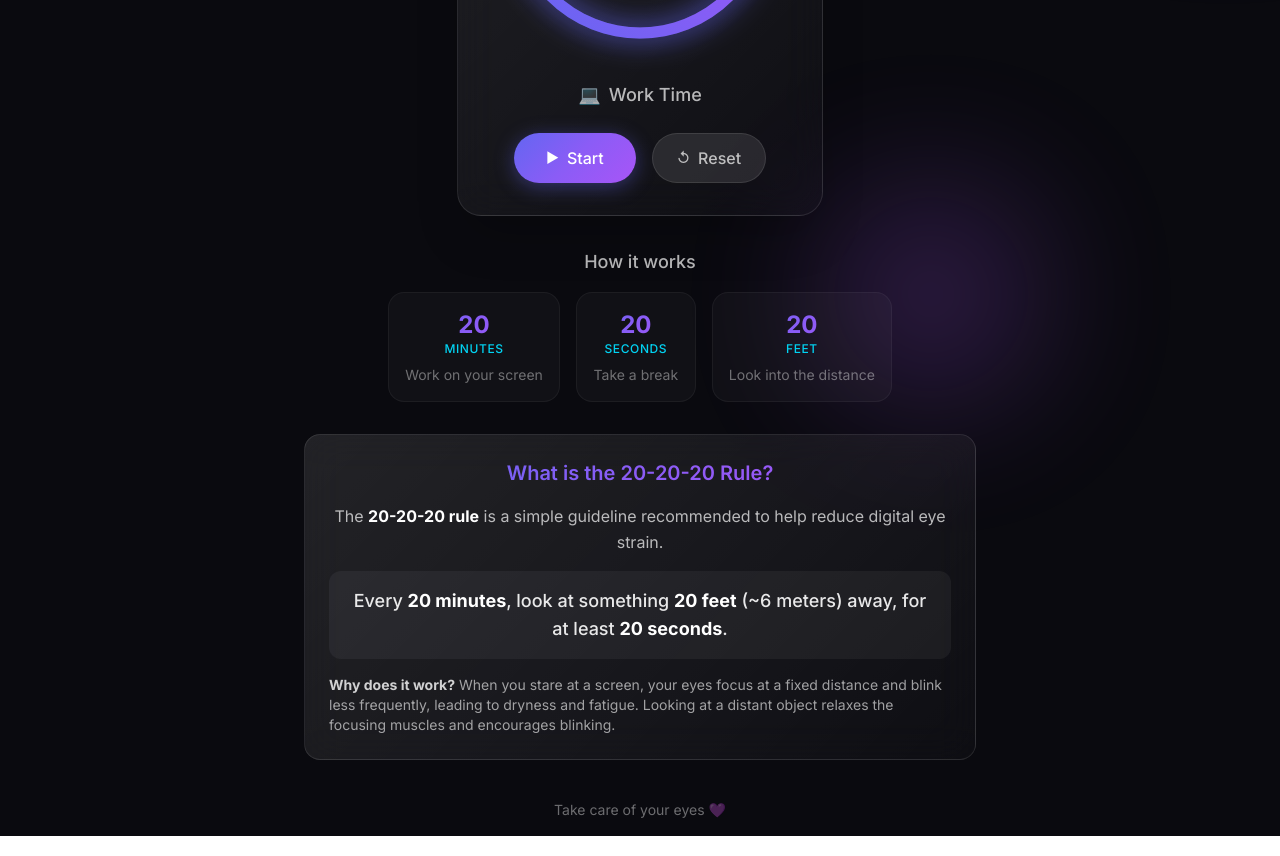
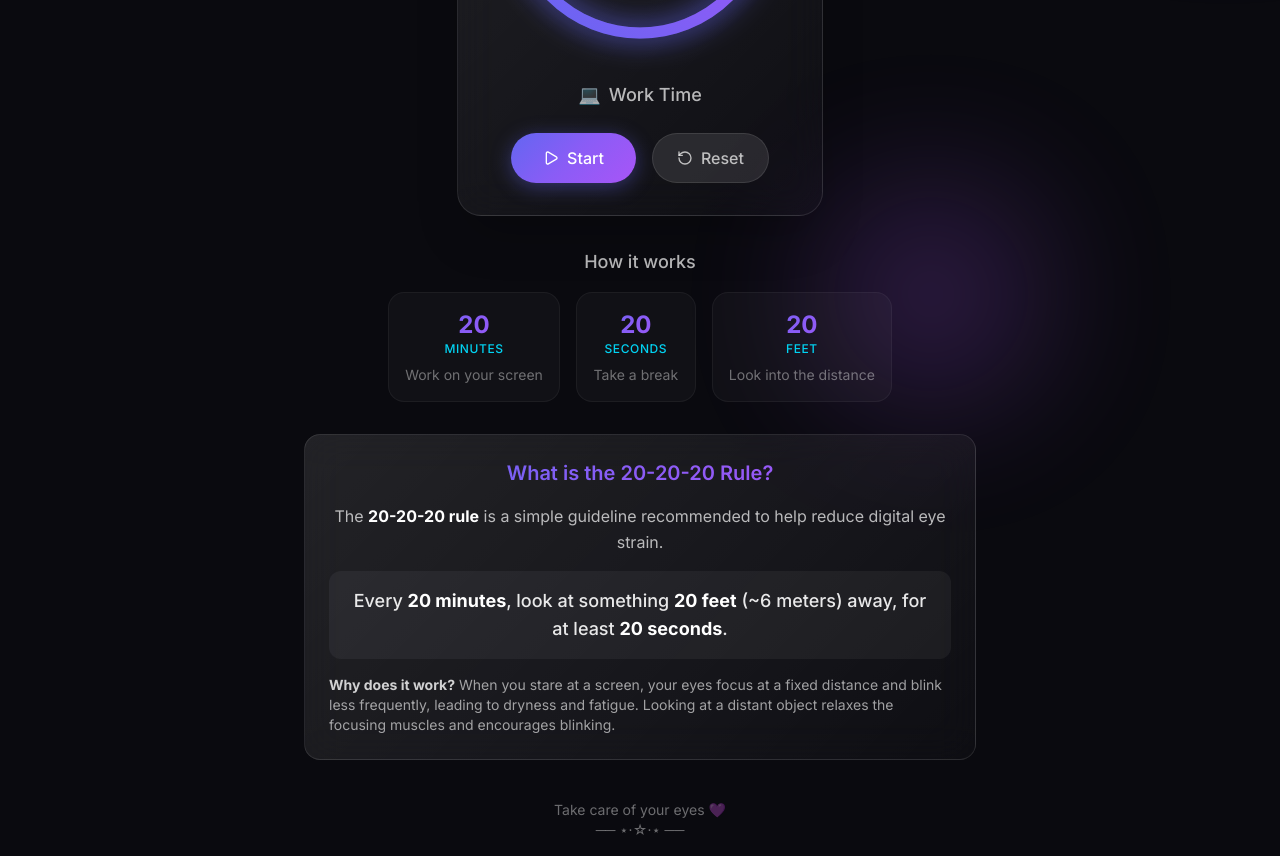
Before and after one commit to UygarDeniz/20-20-20-rule-timer, a React (Vite) app: page / in a window 1280 px wide. Shown: the part 460-1316 px from the top of the page. Built offline with nearby package versions, Linux system fonts and the light colour scheme.

Commit message:
style: add emoji to footer

```diff
--- a/src/components/Timer.jsx
+++ b/src/components/Timer.jsx
@@ -1,4 +1,5 @@
 import { useState, useEffect, useCallback, useRef } from "react";
+import { Play, Pause, RotateCcw } from "lucide-react";
 
 const WORK_TIME = 20 * 60;
 const BREAK_TIME = 20;
@@ -235,14 +236,18 @@ export default function Timer() {
                   : "btn-gradient shadow-[0_4px_20px_rgba(99,102,241,0.4)] hover:shadow-[0_6px_30px_rgba(99,102,241,0.5)]"
               }`}
             >
-              <span className="text-sm">{isRunning ? "⏸" : "▶"}</span>
+              {isRunning ? (
+                <Pause className="w-4 h-4" />
+              ) : (
+                <Play className="w-4 h-4" />
+              )}
               <span>{isRunning ? "Pause" : "Start"}</span>
             </button>
             <button
               onClick={handleReset}
               className="flex items-center justify-center gap-2 px-4 md:px-6 py-3 rounded-full font-medium text-white/70 bg-white/10 border border-white/10 cursor-pointer transition-all duration-300 hover:bg-white/15 hover:text-white"
             >
-              <span className="text-sm">↺</span>
+              <RotateCcw className="w-4 h-4" />
               <span className="hidden md:inline">Reset</span>
             </button>
           </div>
@@ -305,8 +310,9 @@ export default function Timer() {
         </section>
       </main>
 
-      <footer className="flex justify-center p-3 md:p-4 text-white/40 text-xs md:text-sm ">
+      <footer className="text-center p-3 md:p-4 text-white/40 text-xs md:text-sm ">
         <p>Take care of your eyes 💜</p>
+        <p>── ⋆⋅☆⋅⋆ ──</p>
       </footer>
     </div>
   );
```
Also changed, not shown: index.html (+5 -2 lines), public/logo.png (added).
